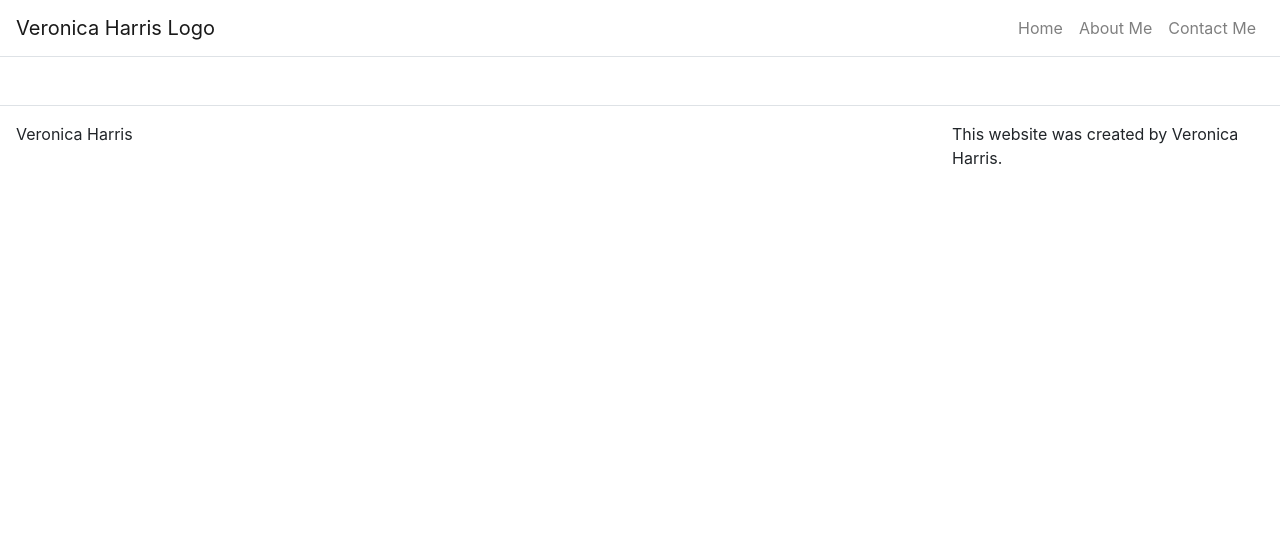
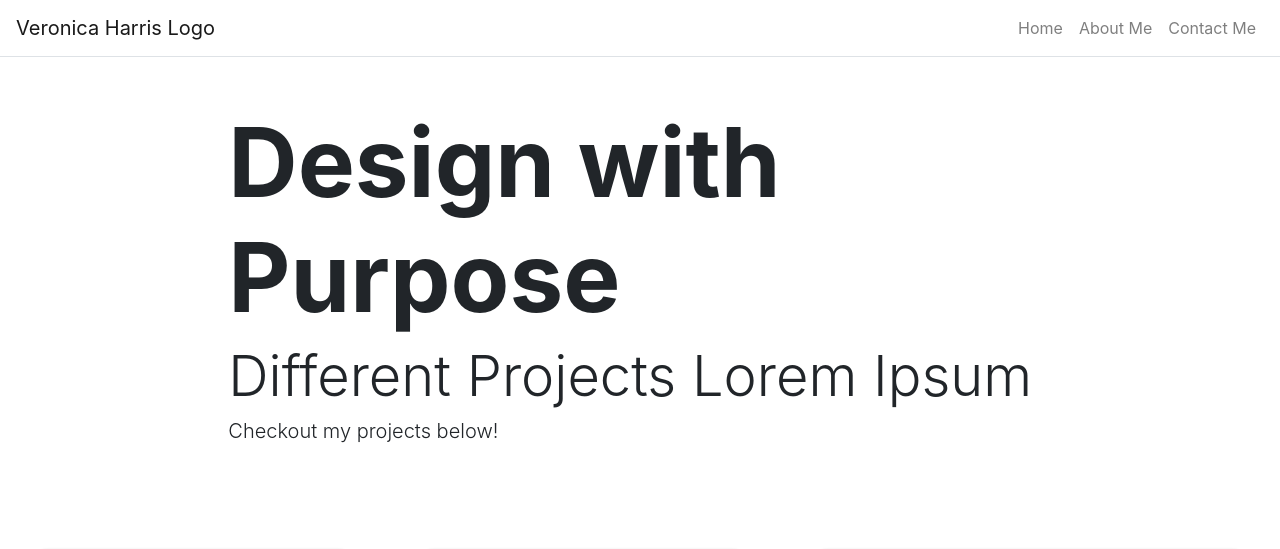
Before and after one commit to VHarris113/reactportfolio, a React (Create React App) app: page / in a window 1280 px wide. Shown: the top 549 px of the page. Built offline with nearby package versions, Linux system fonts and the light colour scheme; grey boxes are pictures that could not be loaded.

Commit message:
router issues fixed with basename

```diff
--- a/src/App.js
+++ b/src/App.js
@@ -16,9 +16,9 @@
     super(props);
     this.state = {
       title: "Veronica Harris",
-      // path: "/vharris-portfolio2",
+      path: "https://vharris113.github.io",
       headerLinks: [
-        { title: "Home", path: "https://vharris113.github.io/vharris-portfolio2/" },
+        { title: "Home", path: "/" },
         { title: "About Me", path: "/about" },
         { title: "Contact Me", path: "/contact" }
       ],
@@ -38,7 +38,7 @@
 
   render() {
     return (
-      <Router>
+      <Router basename={process.env.PUBLIC_URL}>
         <Container className="p-0" fluid={true}>
 
           <Navbar className="border-bottom" bg="transparent" expand="lg">
@@ -47,14 +47,14 @@
             <Navbar.Toggle aria-controls="navbar-toggle"/>
             <Navbar.Collapse id="navbar-toggle">
               <Nav className="ml-auto">
-                <Link className="nav-link" to="https://vharris113.github.io/vharris-portfolio2/">Home</Link>
+                <Link className="nav-link" to="/">Home</Link>
                 <Link className="nav-link" to="/about">About Me</Link>
                 <Link className="nav-link" to="/contact">Contact Me</Link>
               </Nav>
             </Navbar.Collapse>
           </Navbar>
 
-          <Route path="https://vharris113.github.io/vharris-portfolio2/" exact render={() => <HomePage title={this.state.home.title} subTitle={this.state.home.subTitle} text={this.state.home.text} />} />
+          <Route path="/" exact component={() => <HomePage title={this.state.home.title} subTitle={this.state.home.subTitle} text={this.state.home.text} />} />
           <Route path="/about" render={() => <AboutPage title={this.state.about.title} />} />
           <Route path="/contact" render={() => <ContactPage title={this.state.contact.title} />} />
 
```
